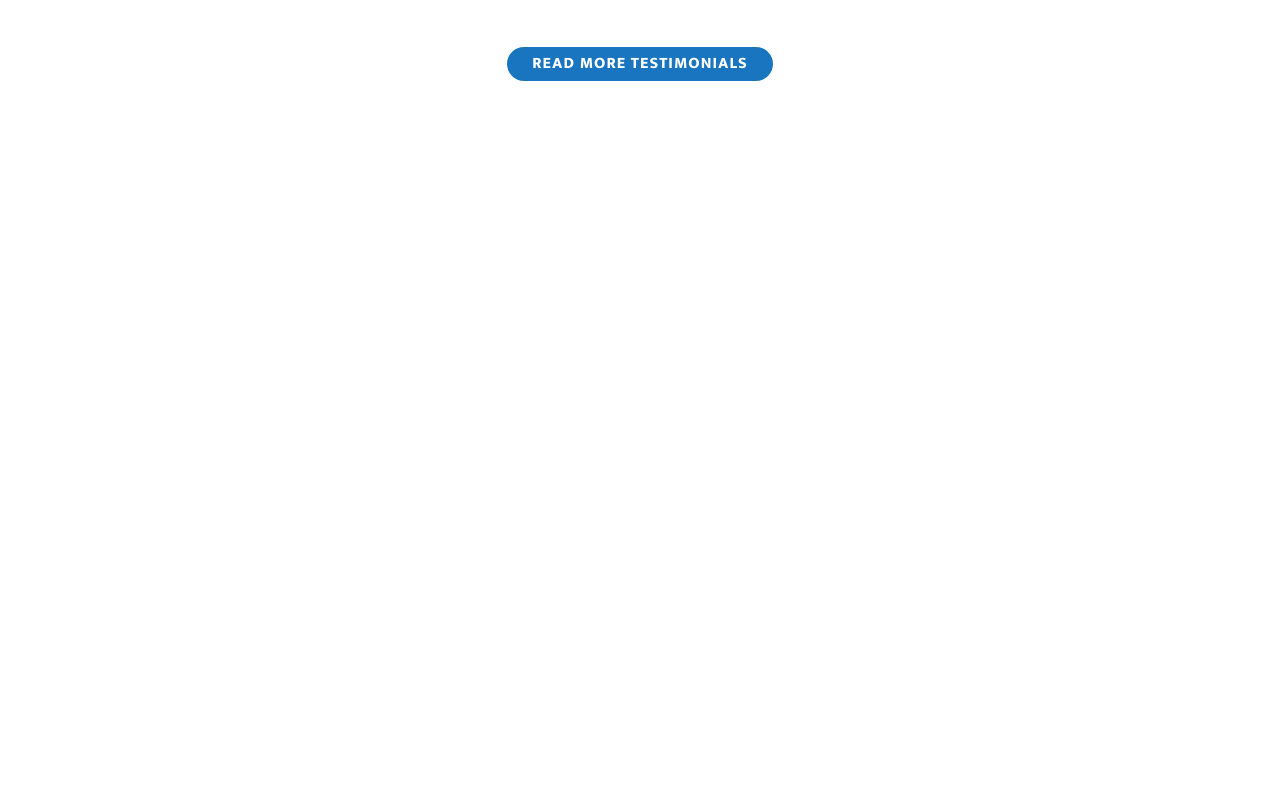
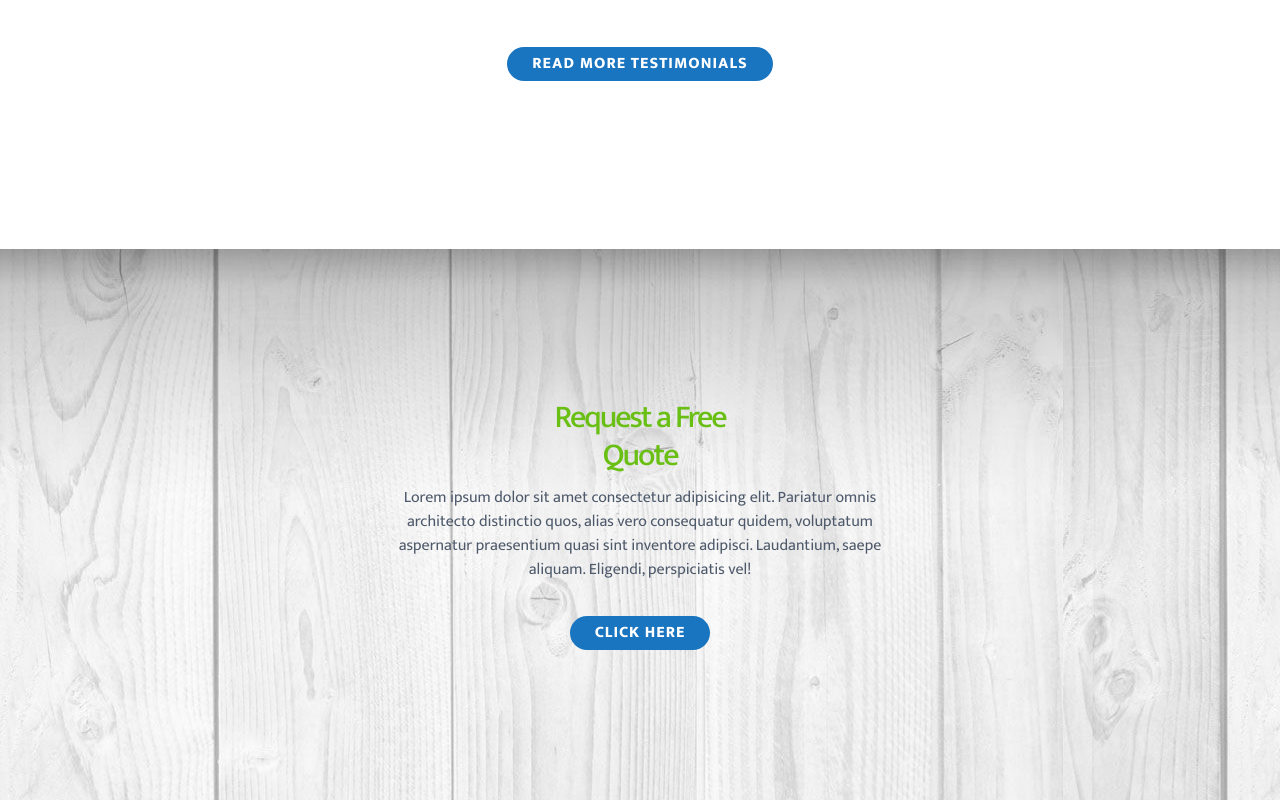
Before and after one commit to SofMD/proj-html-vuejs, a Vue app: page / in a window 1280 px wide. Shown: the part 3538-4338 px from the top of the page. Before the commit the page ends 3667 px from the top, so only its background shows below. Built offline with nearby package versions, Linux system fonts and the light colour scheme.

Commit message:
FreeQuoteSection

```diff
--- a/src/App.vue
+++ b/src/App.vue
@@ -22,6 +22,8 @@
       <MoveEasySection/>
       <!-- 6 -->
       <TestimonialSection/>
+      <!-- 7 -->
+      <FreeQuoteSection/>
 
     </main>
 
@@ -39,6 +41,7 @@ import AwardSection from '@/components/AwardSection.vue';
 import ServiceSection from '@/components/ServiceSection.vue';
 import MoveEasySection from '@/components/MoveEasySection.vue';
 import TestimonialSection from '@/components/TestimonialSection.vue';
+import FreeQuoteSection from '@/components/FreeQuoteSection.vue';
 
 
 export default {
@@ -52,6 +55,7 @@ export default {
      ServiceSection,
      MoveEasySection,
      TestimonialSection,
+     FreeQuoteSection,
   }
 }
 </script>
--- /dev/null
+++ b/src/components/FreeQuoteSection.vue
@@ -0,0 +1,35 @@
+<template>
+  <section>
+      <div class="quoteContainer">
+          <!-- title -->
+          <h2>Request a Free Quote</h2>
+          <!-- text -->
+          <p class="description">Lorem ipsum dolor sit amet consectetur adipisicing elit. Pariatur omnis architecto distinctio quos, alias vero consequatur quidem, voluptatum aspernatur praesentium quasi sint inventore adipisci. Laudantium, saepe aliquam. Eligendi, perspiciatis vel!</p>
+          <!-- button -->
+          <button class="Buttons mt-4">Click Here</button>
+      </div>
+  </section>
+</template>
+
+<script>
+export default {
+    name: 'FreeQuoteSection',
+}
+</script>
+
+<style scoped lang="scss">
+@import '@/components/variables.scss';
+
+section{
+    margin-top: 120px;
+    background-image: url('../assets/avada-movers-request-quote-background.jpg');
+    padding: 150px;
+
+    .quoteContainer{
+        text-align: center;
+        width: 50%;
+        margin: 0 auto;
+    }
+}
+
+</style>
--- a/src/components/TestimonialSection.vue
+++ b/src/components/TestimonialSection.vue
@@ -1,6 +1,6 @@
 <template>
   <section>
-      <div class="TestContainer">
+      <div class="TestContainer mb-5">
            <div class="Awsubtitle">happy customers</div>
           <h2>Testimonials</h2>
 
```
Also changed, not shown: src/assets/avada-movers-request-quote-background.jpg (added).
